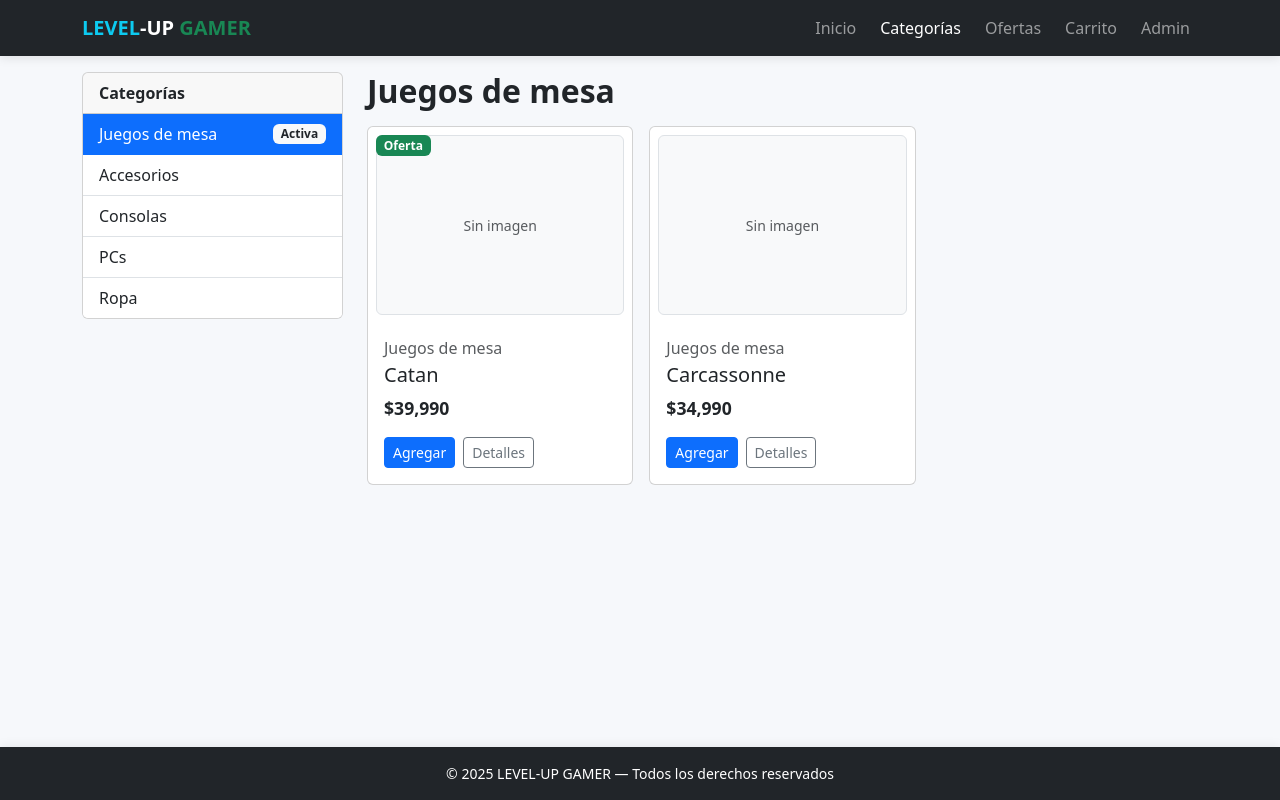
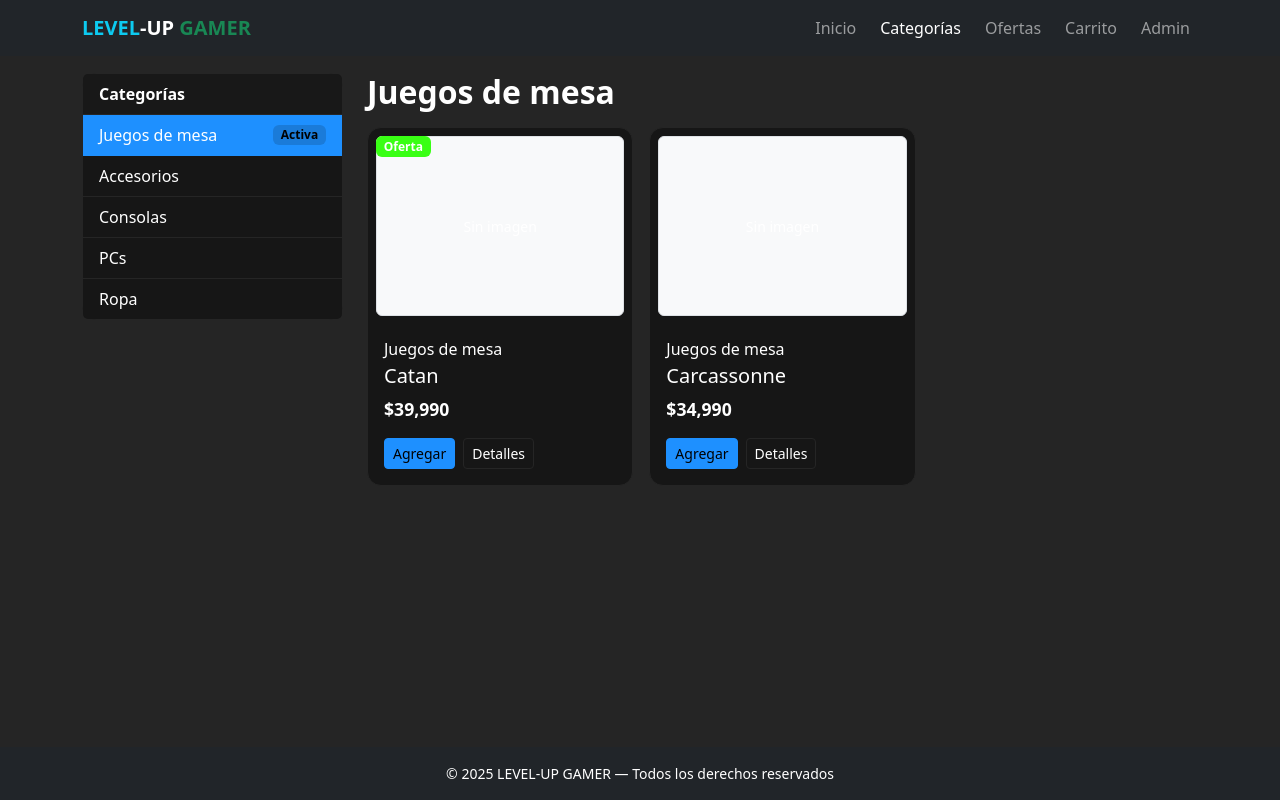
Before and after one commit to Joako729/Level-Up-Gamer-React, a React (Create React App) app: page /categorias in a window 1280 px wide. Built offline with nearby package versions, Linux system fonts and the light colour scheme.

Commit message:
Cambios en los colores de la pagina

```diff
--- a/src/App.css
+++ b/src/App.css
@@ -1,13 +1,146 @@
-:root{ --primario:#1E90FF; --acento:#39FF14; --oscuro:#0B0F1A; }
-body{ background:#f6f8fb; }
-.navbar{ box-shadow:0 2px 10px rgba(0,0,0,.1); }
+:root{
+  /* 🎨 Paleta igual a tu página web */
+  --bg: #252525;
+  --text: #FFFFFF;
+  --primario: #1E90FF;   /* azul principal */
+  --acento:   #39FF14;   /* verde neón */
+  --oscuro:   #0B0F1A;   /* tono dark extra */
+  --card:   #161616;
+  --border: #252525;
+  --danger: #ff3b3b;
+}
+
+body{
+  background: var(--bg);
+  color: var(--text);
+}
+
+/* NAVBAR Y FOOTER */
+.navbar{
+  background: rgba(24,24,24,0.9);
+  backdrop-filter: blur(6px);
+  border-bottom: 1px solid var(--border);
+  box-shadow: none;
+}
+
+footer{
+  background: #181818;
+  color: #bbb;
+  box-shadow: none;
+  border-top: 1px solid var(--border);
+}
+
+/* HERO Y TITULOS */
 .hero{
-  background: linear-gradient(135deg, rgba(30,144,255,.85), rgba(57,255,20,.85));
-  border-radius:1rem; color:#fff; padding:3rem 1.5rem;
+  background: linear-gradient(180deg, rgba(17,17,17,.9), rgba(17,17,17,.6));
+  border: 1px solid var(--border);
+  border-radius: 1rem;
+  color: var(--text);
+  padding: 3rem 1.5rem;
+  box-shadow: 0 8px 24px rgba(0,0,0,.35);
 }
-.badge-oferta{ position:absolute; top:.5rem; left:.5rem; }
-.card .precio{ font-weight:800; font-size:1.1rem; }
-.table-carrito td, .table-carrito th{ vertical-align:middle; }
-.resumen-checkout{ background:#fff; border-radius:1rem; box-shadow:0 6px 24px rgba(0,0,0,.08); padding:1rem; }
-.titulo-seccion{ font-weight:800; }
-footer{ box-shadow:0 -2px 10px rgba(0,0,0,.06); }
+
+.titulo-seccion{ font-weight:800; color: var(--text); }
+
+/* CARDS Y BADGES */
+.card{
+  background: var(--card);
+  border: 1px solid var(--border);
+  border-radius: 14px;
+  transition: transform .15s ease, box-shadow .15s ease, border-color .15s ease;
+}
+.card:hover{
+  transform: translateY(-2px);
+  border-color: var(--primario);
+  box-shadow: 0 6px 22px rgba(30,144,255,.1);
+}
+.card .precio{ color: var(--acento); font-weight:800; font-size:1.1rem; }
+
+.badge-oferta{
+  position:absolute; top:.5rem; left:.5rem;
+  background: var(--acento) !important;
+  color:#000;
+  font-weight:700;
+}
+
+/* TABLAS Y RESUMEN */
+.table-carrito td, .table-carrito th{ color: var(--text); vertical-align:middle; }
+.resumen-checkout{
+  background: var(--card);
+  border-radius:1rem;
+  box-shadow:0 6px 24px rgba(0,0,0,.2);
+  padding:1rem;
+  color: var(--text);
+}
+
+/* BOTONES Y ENLACES */
+a{ color: var(--primario); text-decoration: none; }
+a:hover{ text-decoration: underline; }
+
+.btn-primary{
+  background: var(--primario);
+  border-color: var(--primario);
+  color: #000;
+}
+.btn-primary:hover{
+  filter: brightness(1.05);
+}
+
+.btn-outline-secondary{
+  color: var(--text);
+  border-color: var(--border);
+}
+.btn-outline-secondary:hover{
+  background: var(--border);
+}
+
+/* 🔧 Texto blanco dentro de las tarjetas */
+.card,
+.card .card-title,
+.card .card-text,
+.card h5,
+.card h6,
+.card p,
+.card span {
+  color: var(--text) !important;
+}
+
+/* 🌙 Sidebar de categorías en tema oscuro */
+.card .card-header{
+  background: #181818;
+  color: var(--text);
+  border-bottom: 1px solid var(--border);
+}
+
+/* Colores base de la lista */
+.list-group{
+  --bs-list-group-bg: var(--card);
+  --bs-list-group-color: var(--text);
+  --bs-list-group-border-color: var(--border);
+}
+
+.list-group-item{
+  background: var(--card);
+  color: var(--text);
+  border-color: var(--border);
+}
+.list-group-item:hover{
+  background: rgba(255,255,255,.05);
+}
+
+/* Estado activo (seleccionada) */
+.list-group-item.active{
+  background: var(--primario);
+  color: #000;
+  border-color: var(--primario);
+}
+
+/* Badge "Activa" (ya sea bg-light o el genérico) */
+.list-group-item .badge{
+  background: rgba(255,255,255,.15) !important;
+  color: var(--text) !important;
+}
+.list-group-item.active .badge{
+  background: rgba(0,0,0,.15) !important;
+  color: #000 !important;
+}
```
